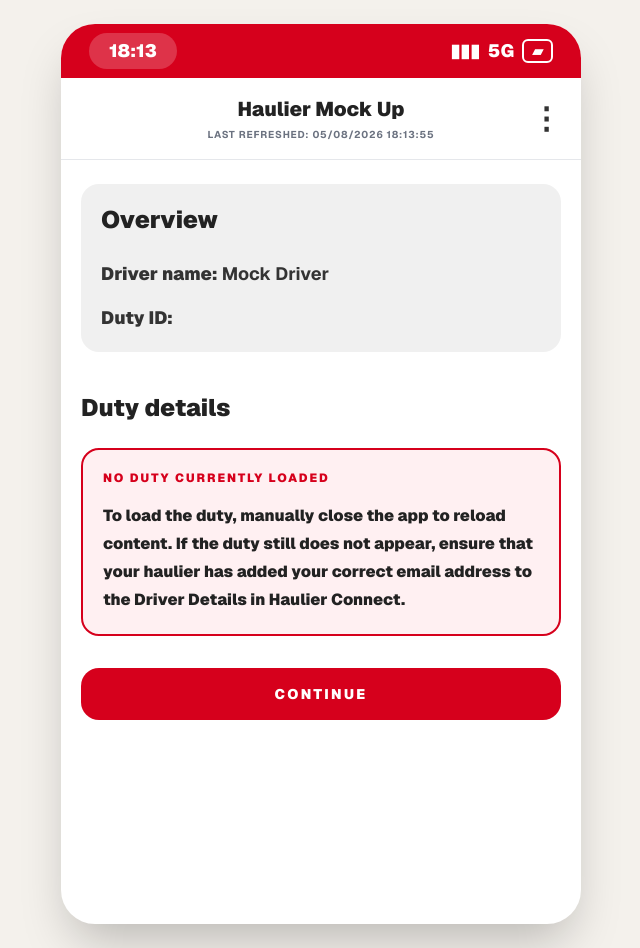
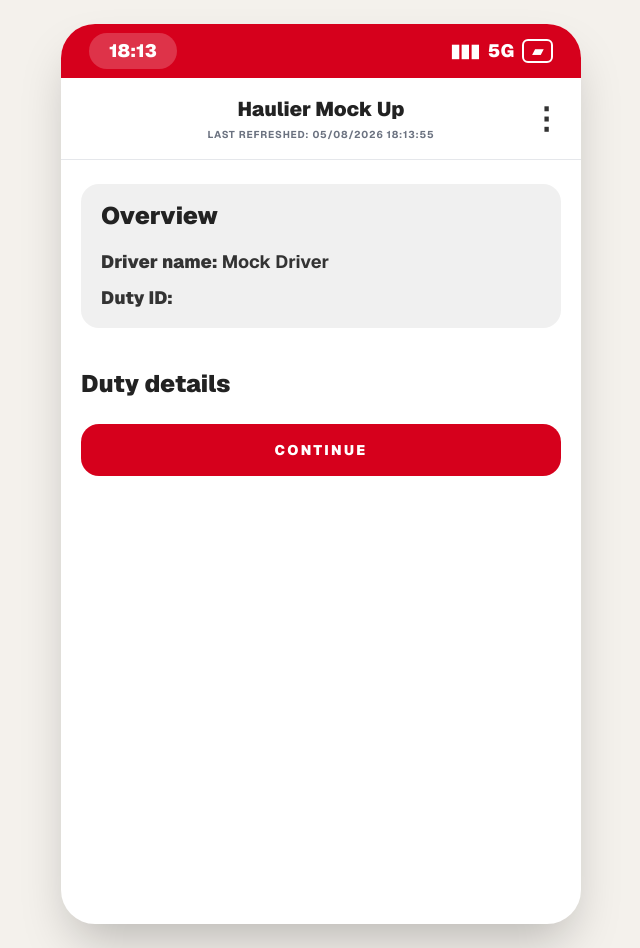
Before and after one commit to acannon76/rugby-league-supporter-web, a Next.js app: page /internal/haulier-app in a window 1280 px wide. Shown: the whole page, without its empty margins (319-959 px from the left). Built offline with nearby package versions, Linux system fonts and the light colour scheme.

Commit message:
Haulier App adding bits3

```diff
--- a/src/app/internal/haulier-app/HaulierAppMockupClient.tsx
+++ b/src/app/internal/haulier-app/HaulierAppMockupClient.tsx
@@ -1293,22 +1293,10 @@ function NoDutyScreen({ onContinue }: { onContinue: () => void }) {
           Duty details
         </h2>
 
-        <section className="mt-6 rounded-[18px] border-2 border-[#d6001c] bg-[#fff0f2] p-5">
-          <p className="text-xs font-black uppercase tracking-[0.16em] text-[#d6001c]">
-            No duty currently loaded
-          </p>
-
-          <p className="mt-4 text-base font-black leading-7 text-[#222]">
-            To load the duty, manually close the app to reload content. If the
-            duty still does not appear, ensure that your haulier has added your
-            correct email address to the Driver Details in Haulier Connect.
-          </p>
-        </section>
-
         <button
           type="button"
           onClick={onContinue}
-          className="mt-8 w-full rounded-[18px] bg-[#d6001c] px-5 py-4 text-sm font-black uppercase tracking-[0.16em] text-white"
+          className="mt-6 w-full rounded-[18px] bg-[#d6001c] px-5 py-4 text-sm font-black uppercase tracking-[0.16em] text-white"
         >
           Continue
         </button>
@@ -1492,11 +1480,11 @@ function DutyScreen({
           />
         )}
 
-        <h2 className="mt-10 text-2xl font-black text-[#222]">
+        <h2 className="mt-8 text-2xl font-black text-[#222]">
           Duty details
         </h2>
 
-        <div className="mt-6 flex items-start justify-between gap-4">
+        <div className="mt-3 flex items-start justify-between gap-4">
           <p className="text-xl font-bold text-[#333]">{today}</p>
           <DutyStartEndBadge legs={legs} />
         </div>
@@ -1531,6 +1519,8 @@ function DutyScreen({
               ))}
             </div>
           ))}
+
+          {legs.length > 0 && <EndFacilityCard lastLeg={legs[legs.length - 1]} />}
         </div>
 
         <SpecialInstructionsCard />
@@ -2007,14 +1997,14 @@ function MessageSimulatorModal({
 
 function OverviewCard({ dutyId = "NWH254" }: { dutyId?: string }) {
   return (
-    <section className="rounded-[18px] bg-[#f0f0f0] p-5">
+    <section className="rounded-[18px] bg-[#f0f0f0] px-5 py-4">
       <h2 className="text-2xl font-black text-[#222]">Overview</h2>
 
-      <p className="mt-6 text-lg font-bold text-[#333]">
+      <p className="mt-4 text-lg font-bold text-[#333]">
         <span className="font-black">Driver name:</span> <DriverName />
       </p>
 
-      <p className="mt-4 text-lg font-bold text-[#333]">
+      <p className="mt-2 text-lg font-bold text-[#333]">
         <span className="font-black">Duty ID:</span> {dutyId}
       </p>
     </section>
@@ -2042,6 +2032,26 @@ function StartFacilityCard({ firstLeg }: { firstLeg: DutyLeg }) {
   );
 }
 
+function EndFacilityCard({ lastLeg }: { lastLeg: DutyLeg }) {
+  const plannedArrivalTs =
+    lastLeg.plannedArrivalTs ??
+    combineDateAndTime(new Date(), lastLeg.eta, 0);
+  const endFacilityTs = plannedArrivalTs + 15 * 60 * 1000;
+
+  return (
+    <div
+      aria-label="End Facility"
+      className="w-full rounded-[18px] border border-[#cbd5e1] bg-[#eef2f6] p-4 text-left shadow-sm"
+    >
+      <div className="flex items-center gap-3">
+        <div className="shrink-0 rounded-full bg-white px-3 py-2 text-sm font-black text-[#334155] shadow-sm">
+          {formatTimeOnly(plannedArrivalTs)} - {formatTimeOnly(endFacilityTs)}
+        </div>
+        <p className="text-base font-black text-[#334155]">End Facility</p>
+      </div>
+    </div>
+  );
+}
 
 function DutyStartEndBadge({ legs }: { legs: DutyLeg[] }) {
   if (!legs.length) {
@@ -2062,7 +2072,7 @@ function DutyStartEndBadge({ legs }: { legs: DutyLeg[] }) {
   const dutyEndTs = endTs + 15 * 60 * 1000;
 
   return (
-    <div className="shrink-0 rounded-[14px] border border-[#d7dde5] bg-[#f8fafc] px-4 py-3 text-right shadow-sm">
+    <div className="shrink-0 rounded-[14px] border border-[#d7dde5] bg-[#f8fafc] px-4 py-2.5 text-right shadow-sm">
       <p className="text-[9px] font-black uppercase tracking-[0.16em] text-[#64748b]">
         Start / End Time
       </p>
@@ -2204,9 +2214,8 @@ function LegCard({
         </p>
       </div>
 
-      {(leg.trailerType || leg.planzCode || leg.dueToConvey || leg.specialInstruction) && (
-        <div className="mt-4 grid grid-cols-[0.9fr_0.9fr_0.9fr_1.4fr] gap-2">
-          <CompactInfoTile label="Vehicle Type" value={leg.trailerType || "-"} />
+      {(leg.planzCode || leg.dueToConvey || leg.specialInstruction) && (
+        <div className="mt-4 grid grid-cols-[0.9fr_1fr_1.55fr] gap-2">
           <CompactInfoTile label="Planz Code" value={leg.planzCode || "-"} />
           <CompactInfoTile label="Due To Convey" value={leg.dueToConvey || "-"} />
           <CompactInfoTile label="Special Instruction" value={leg.specialInstruction || "-"} />
```
